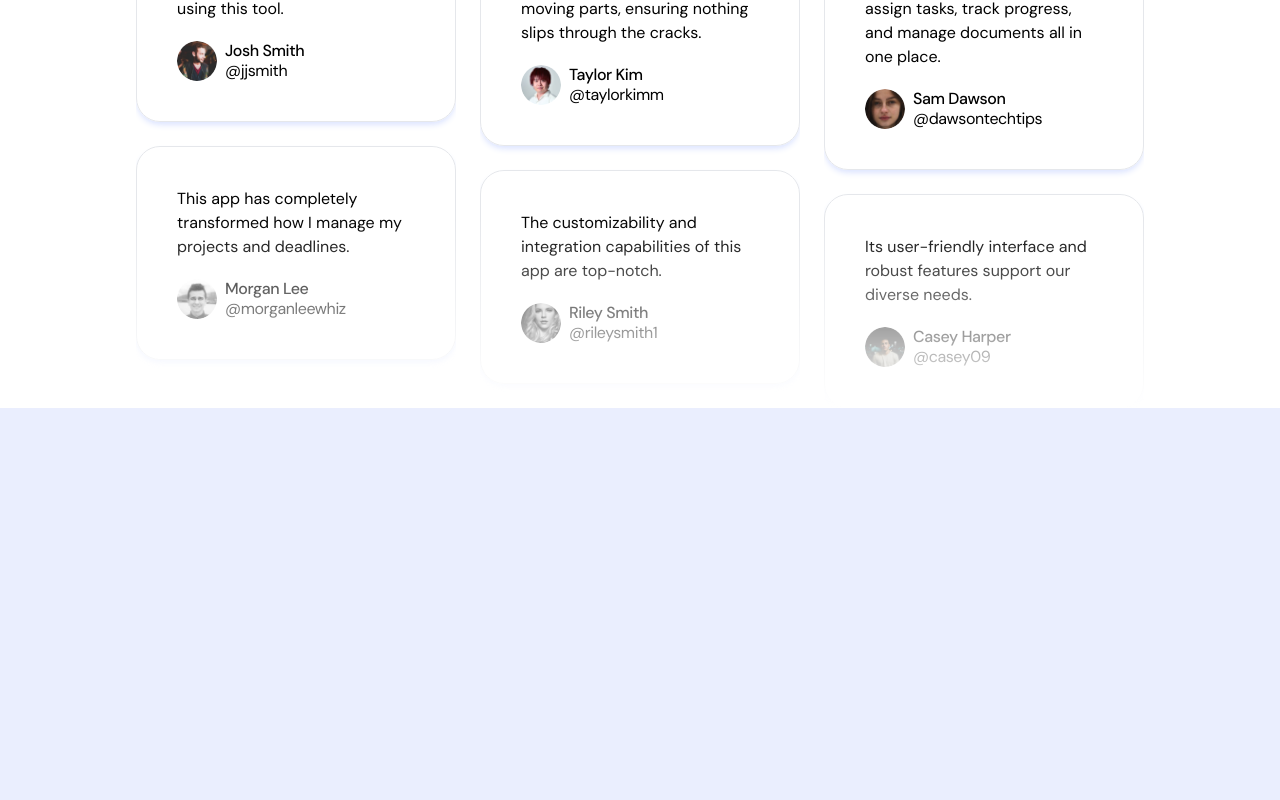
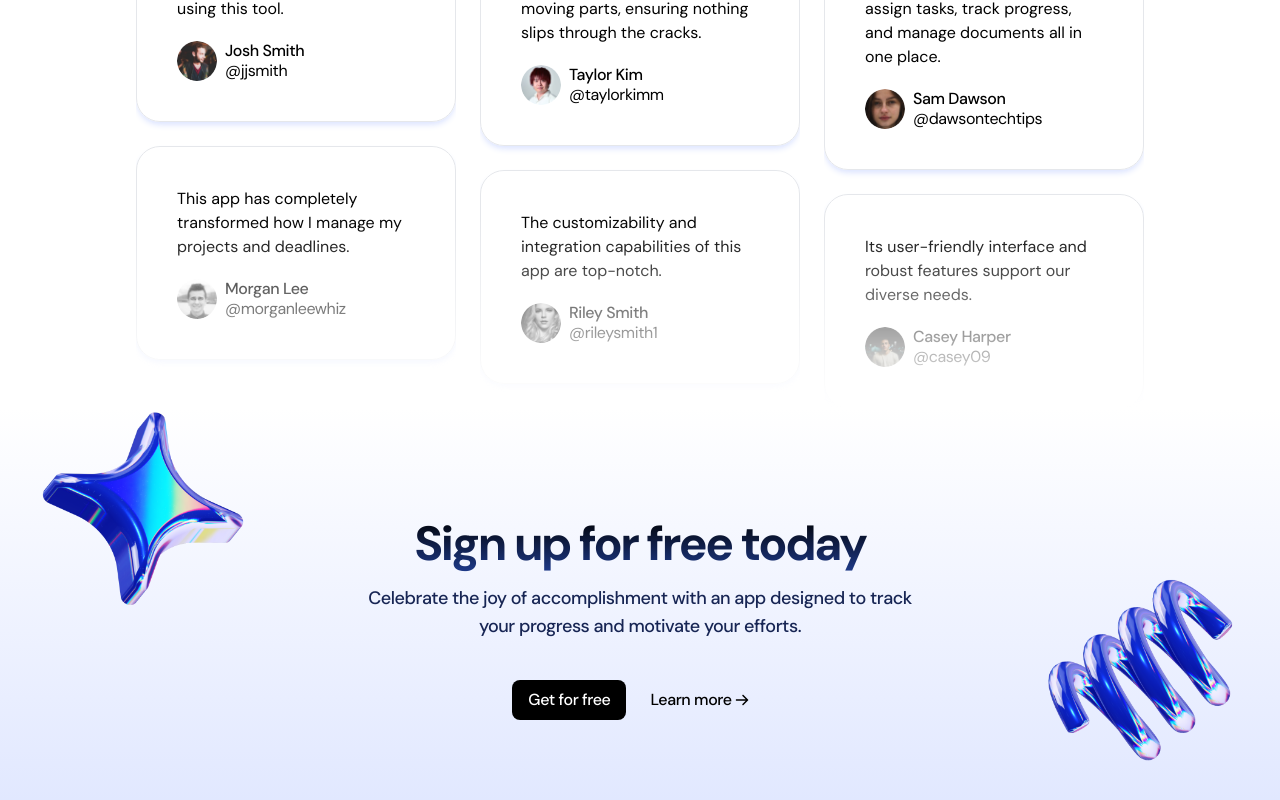
Before and after one commit to Shazzad998/saas-landing-page, a Next.js app: page / in a window 1280 px wide. Shown: the part 3702-4502 px from the top of the page. Before the commit the page ends 4110 px from the top, so only its background shows below. Built offline with nearby package versions, Linux system fonts and the light colour scheme.

Commit message:
Call to action section

```diff
--- a/src/app/page.tsx
+++ b/src/app/page.tsx
@@ -1,3 +1,4 @@
+import { CallToAction } from "@/sections/CallToAction";
 import { Header } from "@/sections/Header";
 import { Hero } from "@/sections/Hero";
 import { LogoTicker } from "@/sections/LogoTicker";
@@ -14,6 +15,7 @@ export default function Home() {
       <ProductShowcase/>
       <Pricing/>
       <Testimonials/>
+      <CallToAction/>
     </>
   );
 }
--- a/src/sections/CallToAction.tsx
+++ b/src/sections/CallToAction.tsx
@@ -1,3 +1,31 @@
+import ArrowRight from "@/assets/arrow-right.svg";
+import StarImage from "@/assets/star.png";
+import SpringImage from "@/assets/spring.png";
+import Image from "next/image";
 export const CallToAction = () => {
-  return null;
+  return (
+    <section className="bg-gradient-to-b from-white to-indigo-100 py-24 overflow-x-clip">
+      <div className="container">
+        <div className="mx-auto max-w-xl relative">
+          <h2 className="mt-3 bg-gradient-to-b from-black to-blue-900 bg-clip-text text-center text-3xl font-bold tracking-tighter text-transparent md:text-5xl md:leading-10 py-2">
+            Sign up for free today
+          </h2>
+          <p className="mt-3 text-center text-lg font-medium leading-7 tracking-tight text-blue-950">
+            Celebrate the joy of accomplishment with an app designed to track
+            your progress and motivate your efforts.
+          </p>
+
+          <Image src={StarImage} alt="Star Image" width={220} height={220} className=" hidden sm:block absolute sm:-left-40 md:-left-60 lg:-left-80 2xl:-left-96 -top-28"/>
+          <Image src={SpringImage} alt="Spring Image" width={220} height={220} className=" hidden sm:block absolute sm:-right-40 md:-right-60 lg:-right-80 2xl:-right-96 -bottom-16"/>
+
+          <div className="mt-10 flex justify-center gap-2">
+            <button className="btn btn-primary">Get for free</button>
+            <button className="btn btn-text">
+              <span>Learn more</span> <ArrowRight className="h-5 w-5" />
+            </button>
+          </div>
+        </div>
+      </div>
+    </section>
+  );
 };
--- a/src/sections/Pricing.tsx
+++ b/src/sections/Pricing.tsx
@@ -67,8 +67,8 @@ export const Pricing = () => {
           </p>
         </div>
         <div className="mt-10 flex flex-col items-center gap-6 md:flex-row md:flex-wrap md:items-end md:justify-center lg:flex-nowrap">
-          {pricingTiers.map((item) => (
-            <div
+          {pricingTiers.map((item, index) => (
+            <div key={index}
               className={twMerge(
                 "w-full max-w-xs rounded-3xl border border-gray-200 p-10 shadow-md shadow-indigo-100",
                 item.inverse === true && "border-black bg-black text-white",
@@ -108,8 +108,8 @@ export const Pricing = () => {
                 {item.buttonText}
               </button>
               <ul className="mt-8 flex flex-col gap-5">
-                {item.features.map((feature) => (
-                  <li className="flex items-center gap-4 text-sm">
+                {item.features.map((feature, index) => (
+                  <li className="flex items-center gap-4 text-sm" key={index}>
                     <CheckIcon className="h-6 w-6" />
                     <span>{feature}</span>
                   </li>
--- a/src/sections/Testimonials.tsx
+++ b/src/sections/Testimonials.tsx
@@ -74,8 +74,8 @@ const thirdColumn = testimonials.slice(6, 9);
 const TestimonialColumn = (props: { className?: string;  testimonials: typeof testimonials }) => {
   return (
     <div className={twMerge("mt-10 flex flex-col gap-6 [mask-image:linear-gradient(to_bottom,transparent,black_25%,black_75%,transparent)]", props.className)}>
-      {props.testimonials.map(({ text, imageSrc, name, username }) => (
-        <div className="w-full max-w-xs rounded-3xl border border-gray-200 p-10 shadow-md shadow-indigo-100">
+      {props.testimonials.map(({ text, imageSrc, name, username }, index) => (
+        <div key={index} className="w-full max-w-xs rounded-3xl border border-gray-200 p-10 shadow-md shadow-indigo-100">
           <div>{text}</div>
           <div className="mt-5 flex items-center gap-2">
             <Image
```
